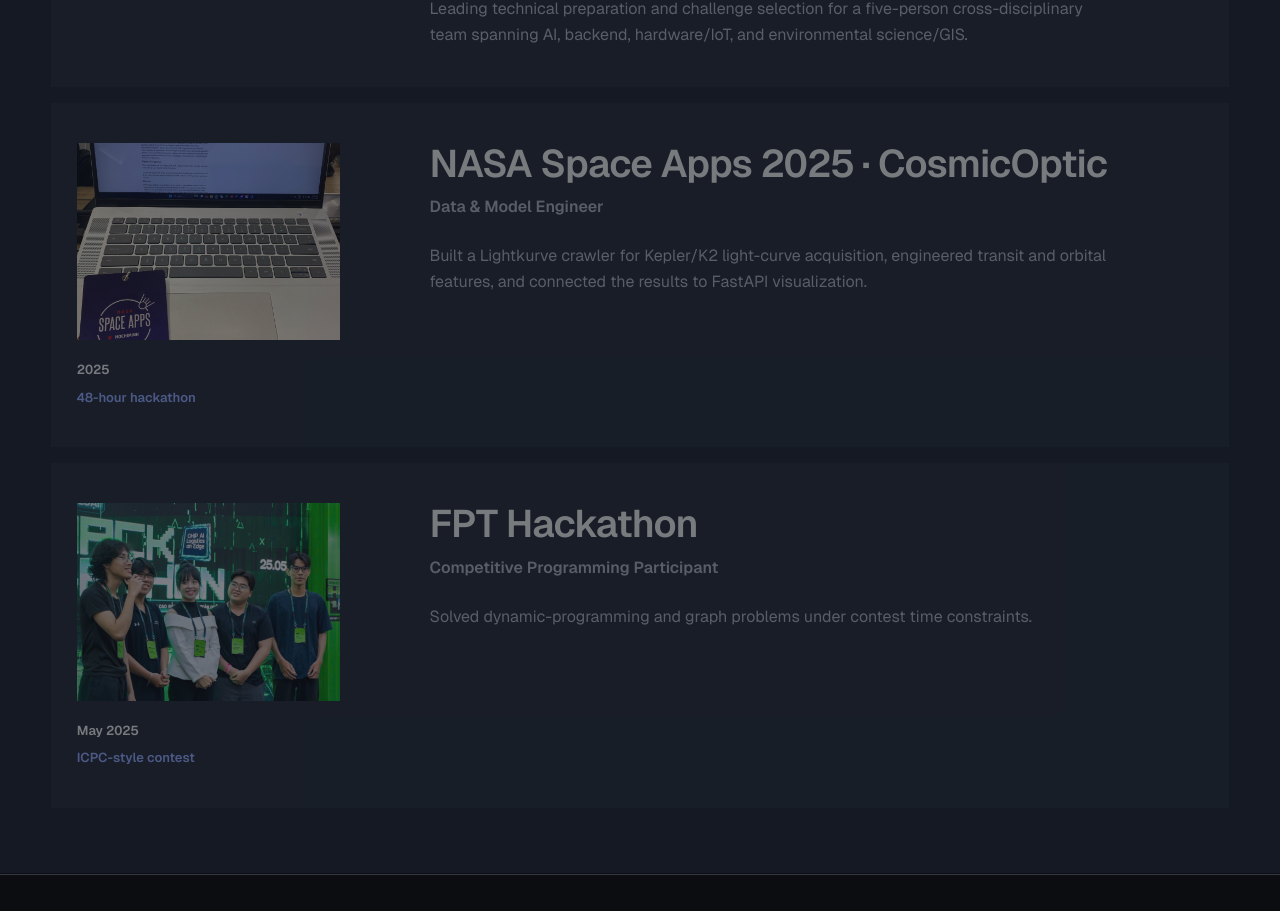
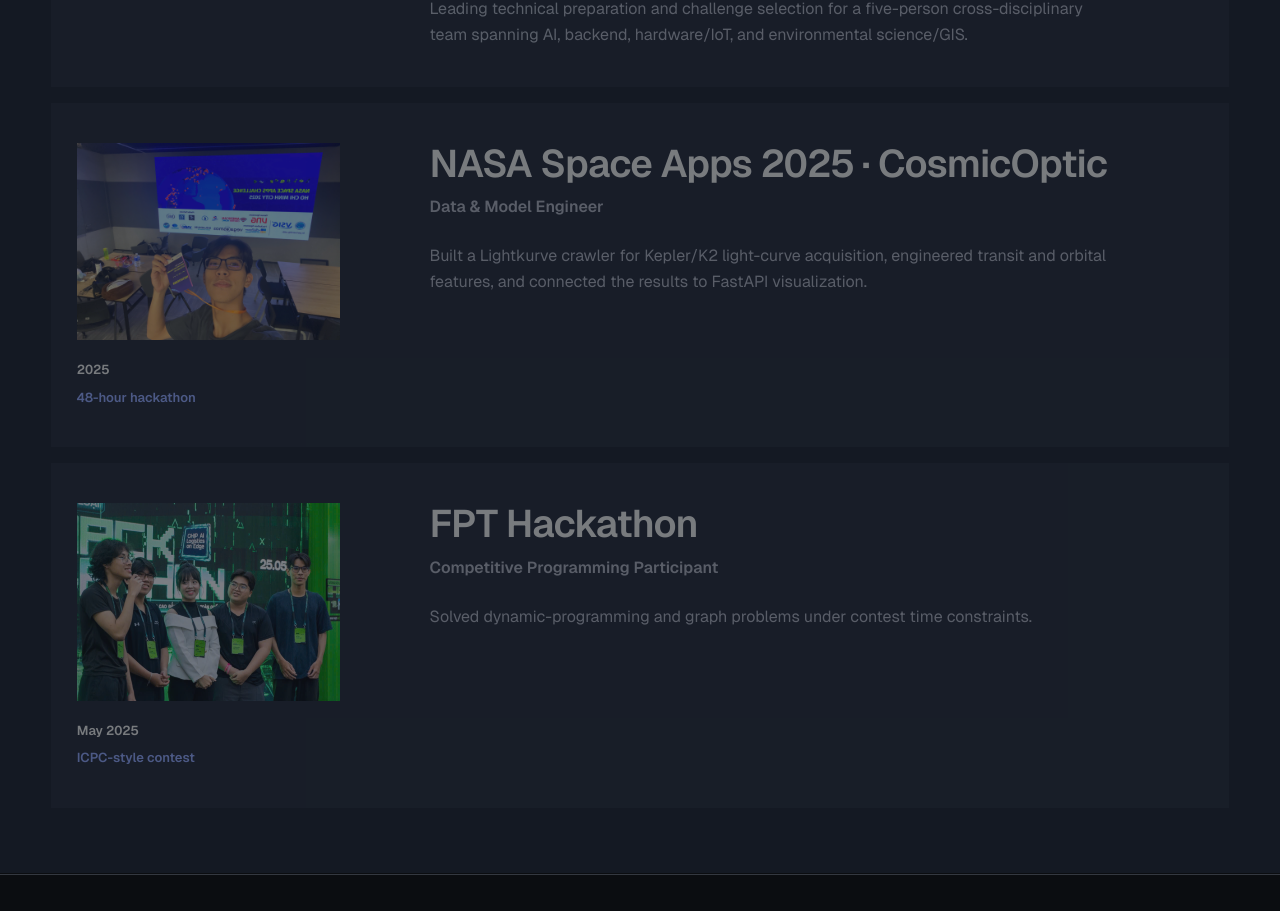
Before and after one commit to Am2uocVi3t/personal-portfolio, a Next.js app: page / in a window 1280 px wide. Shown: the part 6715-7626 px from the top of the page. Built offline with nearby package versions, Linux system fonts and the light colour scheme.

Commit message:
fix(fieldwork): update NASA Space Apps 2025 photo to me_background_NASASpaceApp25

```diff
--- a/app/portfolio-data.ts
+++ b/app/portfolio-data.ts
@@ -451,7 +451,7 @@
   },
   {
     title: "NASA Space Apps 2025 · CosmicOptic",
-    photo: "/images/mylaptop_in_NASASpaceApp25.jpg",
+    photo: "/images/me_background_NASASpaceApp25.jpg",
     role: { en: "Data & Model Engineer", vi: "Kỹ sư dữ liệu & mô hình" },
     period: "2025",
     status: { en: "48-hour hackathon", vi: "Hackathon 48 giờ" },
```
